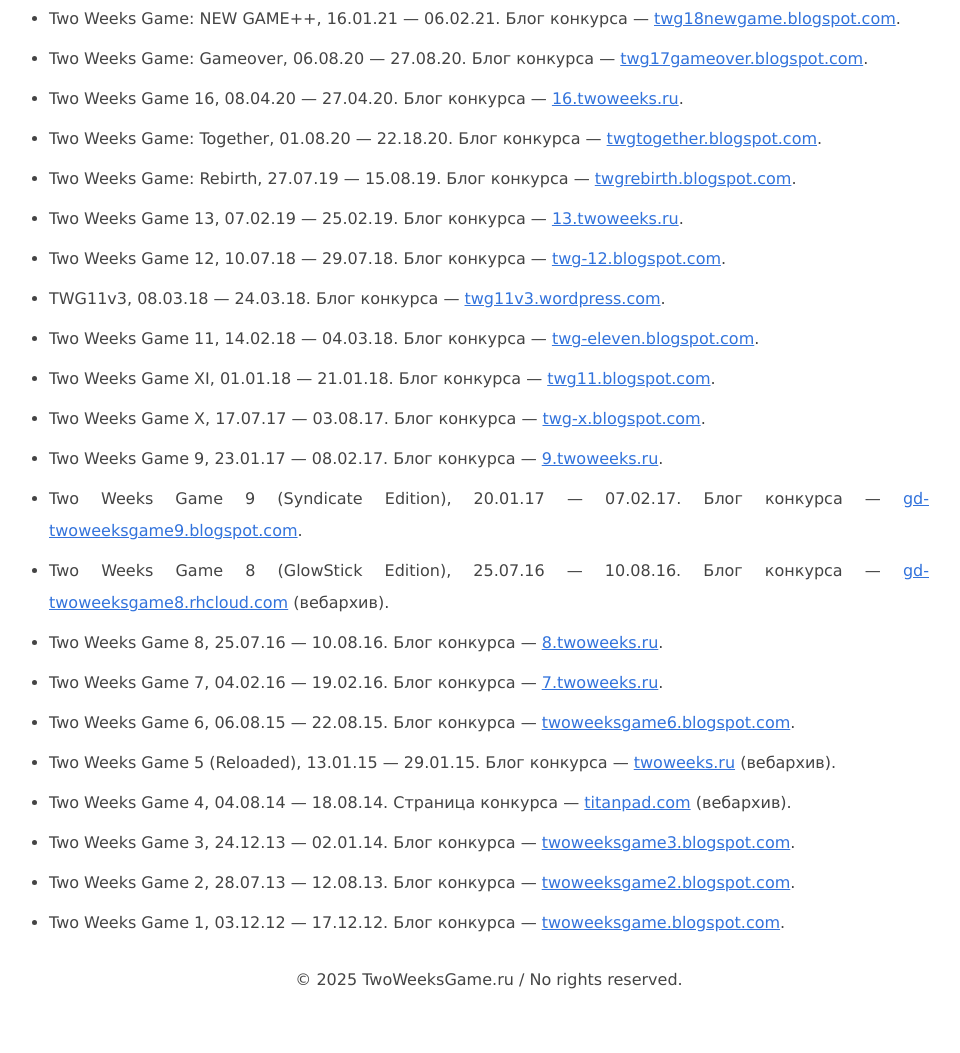
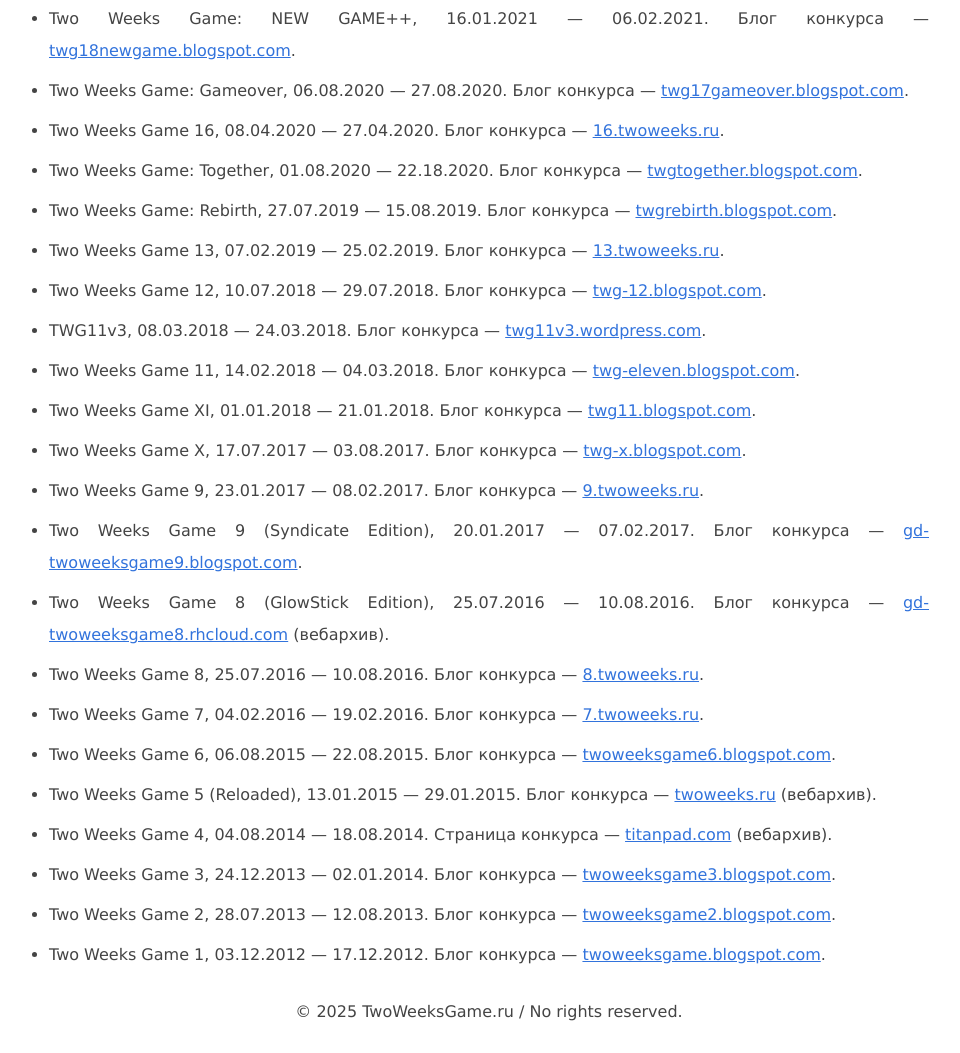
Before and after one commit to twoweeks/twoweeksgame.ru, an Astro site: page / in a window 1280 px wide. Shown: the part 997-2050 px from the top of the page, without its empty margins (151-1111 px from the left). Before the commit the page ends 2018 px from the top, so only its background shows below. Built offline with nearby package versions, Linux system fonts and the light colour scheme; Astro itself is replaced by a stand-in of ours.

Commit message:
fix: fix dates

```diff
--- a/src/pages/index.md
+++ b/src/pages/index.md
@@ -10,7 +10,7 @@ layout: '../layouts/BasicPage.astro'
 
 Список конкурсов:
 
-- Two Weeks Game 27, 24.01.2024 — 07.02.2024. Блог конкурса — [27.twoweeks.ru](https://27.twoweeks.ru).
+- Two Weeks Game 27, 24.01.2025 — 11.02.2025. Блог конкурса — [27.twoweeks.ru](https://27.twoweeks.ru).
 
 - Two Weeks Game 26, 01.07.2024 — 17.07.2024. Блог конкурса — [twoweeksgame26.blogspot.com](https://twoweeksgame26.blogspot.com).
 
@@ -28,46 +28,46 @@ layout: '../layouts/BasicPage.astro'
 
 - Two Weeks Game 2.0, 17.07.2021 — 02.08.2021. Блог конкурса — [20.twoweeks.ru](https://20.twoweeks.ru).
 
-- Two Weeks Game: NEW GAME++, 16.01.21 — 06.02.21. Блог конкурса — [twg18newgame.blogspot.com](https://twg18newgame.blogspot.com).
+- Two Weeks Game: NEW GAME++, 16.01.2021 — 06.02.2021. Блог конкурса — [twg18newgame.blogspot.com](https://twg18newgame.blogspot.com).
 
-- Two Weeks Game: Gameover, 06.08.20 — 27.08.20. Блог конкурса — [twg17gameover.blogspot.com](https://twg17gameover.blogspot.com).
+- Two Weeks Game: Gameover, 06.08.2020 — 27.08.2020. Блог конкурса — [twg17gameover.blogspot.com](https://twg17gameover.blogspot.com).
 
-- Two Weeks Game 16, 08.04.20 — 27.04.20. Блог конкурса — [16.twoweeks.ru](https://16.twoweeks.ru).
+- Two Weeks Game 16, 08.04.2020 — 27.04.2020. Блог конкурса — [16.twoweeks.ru](https://16.twoweeks.ru).
 
-- Two Weeks Game: Together, 01.08.20 — 22.18.20. Блог конкурса — [twgtogether.blogspot.com](https://twgtogether.blogspot.com).
+- Two Weeks Game: Together, 01.08.2020 — 22.18.2020. Блог конкурса — [twgtogether.blogspot.com](https://twgtogether.blogspot.com).
 
-- Two Weeks Game: Rebirth, 27.07.19 — 15.08.19. Блог конкурса — [twgrebirth.blogspot.com](https://twgrebirth.blogspot.com).
+- Two Weeks Game: Rebirth, 27.07.2019 — 15.08.2019. Блог конкурса — [twgrebirth.blogspot.com](https://twgrebirth.blogspot.com).
 
-- Two Weeks Game 13, 07.02.19 — 25.02.19. Блог конкурса — [13.twoweeks.ru](https://13.twoweeks.ru).
+- Two Weeks Game 13, 07.02.2019 — 25.02.2019. Блог конкурса — [13.twoweeks.ru](https://13.twoweeks.ru).
 
-- Two Weeks Game 12, 10.07.18 — 29.07.18. Блог конкурса — [twg-12.blogspot.com](https://twg-12.blogspot.com).
+- Two Weeks Game 12, 10.07.2018 — 29.07.2018. Блог конкурса — [twg-12.blogspot.com](https://twg-12.blogspot.com).
 
-- TWG11v3, 08.03.18 — 24.03.18. Блог конкурса — [twg11v3.wordpress.com](https://twg11v3.wordpress.com).
+- TWG11v3, 08.03.2018 — 24.03.2018. Блог конкурса — [twg11v3.wordpress.com](https://twg11v3.wordpress.com).
 
-- Two Weeks Game 11, 14.02.18 — 04.03.18. Блог конкурса — [twg-eleven.blogspot.com](https://twg-eleven.blogspot.com).
+- Two Weeks Game 11, 14.02.2018 — 04.03.2018. Блог конкурса — [twg-eleven.blogspot.com](https://twg-eleven.blogspot.com).
 
-- Two Weeks Game XI, 01.01.18 — 21.01.18. Блог конкурса — [twg11.blogspot.com](https://twg11.blogspot.com).
+- Two Weeks Game XI, 01.01.2018 — 21.01.2018. Блог конкурса — [twg11.blogspot.com](https://twg11.blogspot.com).
 
-- Two Weeks Game X, 17.07.17 — 03.08.17. Блог конкурса — [twg-x.blogspot.com](https://twg-x.blogspot.com).
+- Two Weeks Game X, 17.07.2017 — 03.08.2017. Блог конкурса — [twg-x.blogspot.com](https://twg-x.blogspot.com).
 
-- Two Weeks Game 9, 23.01.17 — 08.02.17. Блог конкурса — [9.twoweeks.ru](https://9.twoweeks.ru).
+- Two Weeks Game 9, 23.01.2017 — 08.02.2017. Блог конкурса — [9.twoweeks.ru](https://9.twoweeks.ru).
 
-- Two Weeks Game 9 (Syndicate Edition), 20.01.17 — 07.02.17. Блог конкурса — [gd-twoweeksgame9.blogspot.com](https://gd-twoweeksgame9.blogspot.com/).
+- Two Weeks Game 9 (Syndicate Edition), 20.01.2017 — 07.02.2017. Блог конкурса — [gd-twoweeksgame9.blogspot.com](https://gd-twoweeksgame9.blogspot.com/).
 
-- Two Weeks Game 8 (GlowStick Edition), 25.07.16 — 10.08.16. Блог конкурса — [gd-twoweeksgame8.rhcloud.com](https://web.archive.org/web/20170130051321/https://gd-twoweeksgame8.rhcloud.com/) (вебархив).
+- Two Weeks Game 8 (GlowStick Edition), 25.07.2016 — 10.08.2016. Блог конкурса — [gd-twoweeksgame8.rhcloud.com](https://web.archive.org/web/20170130051321/https://gd-twoweeksgame8.rhcloud.com/) (вебархив).
 
-- Two Weeks Game 8, 25.07.16 — 10.08.16. Блог конкурса — [8.twoweeks.ru](https://8.twoweeks.ru).
+- Two Weeks Game 8, 25.07.2016 — 10.08.2016. Блог конкурса — [8.twoweeks.ru](https://8.twoweeks.ru).
 
-- Two Weeks Game 7, 04.02.16 — 19.02.16. Блог конкурса — [7.twoweeks.ru](https://7.twoweeks.ru).
+- Two Weeks Game 7, 04.02.2016 — 19.02.2016. Блог конкурса — [7.twoweeks.ru](https://7.twoweeks.ru).
 
-- Two Weeks Game 6, 06.08.15 — 22.08.15. Блог конкурса — [twoweeksgame6.blogspot.com](https://twoweeksgame6.blogspot.com).
+- Two Weeks Game 6, 06.08.2015 — 22.08.2015. Блог конкурса — [twoweeksgame6.blogspot.com](https://twoweeksgame6.blogspot.com).
 
-- Two Weeks Game 5 (Reloaded), 13.01.15 — 29.01.15. Блог конкурса — [twoweeks.ru](https://web.archive.org/web/20150115120457/http://twoweeks.ru/blog/) (вебархив).
+- Two Weeks Game 5 (Reloaded), 13.01.2015 — 29.01.2015. Блог конкурса — [twoweeks.ru](https://web.archive.org/web/20150115120457/http://twoweeks.ru/blog/) (вебархив).
 
-- Two Weeks Game 4, 04.08.14 — 18.08.14. Страница конкурса — [titanpad.com](https://web.archive.org/web/20170504073742/https://titanpad.com/C9HP1c8Chn) (вебархив).
+- Two Weeks Game 4, 04.08.2014 — 18.08.2014. Страница конкурса — [titanpad.com](https://web.archive.org/web/20170504073742/https://titanpad.com/C9HP1c8Chn) (вебархив).
 
-- Two Weeks Game 3, 24.12.13 — 02.01.14. Блог конкурса — [twoweeksgame3.blogspot.com](https://twoweeksgame3.blogspot.com).
+- Two Weeks Game 3, 24.12.2013 — 02.01.2014. Блог конкурса — [twoweeksgame3.blogspot.com](https://twoweeksgame3.blogspot.com).
 
-- Two Weeks Game 2, 28.07.13 — 12.08.13. Блог конкурса — [twoweeksgame2.blogspot.com](https://twoweeksgame2.blogspot.com).
+- Two Weeks Game 2, 28.07.2013 — 12.08.2013. Блог конкурса — [twoweeksgame2.blogspot.com](https://twoweeksgame2.blogspot.com).
 
-- Two Weeks Game 1, 03.12.12 — 17.12.12. Блог конкурса — [twoweeksgame.blogspot.com](https://twoweeksgame.blogspot.com).
+- Two Weeks Game 1, 03.12.2012 — 17.12.2012. Блог конкурса — [twoweeksgame.blogspot.com](https://twoweeksgame.blogspot.com).
```
